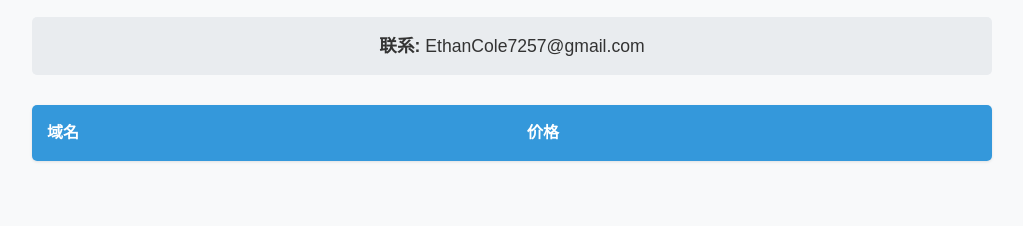
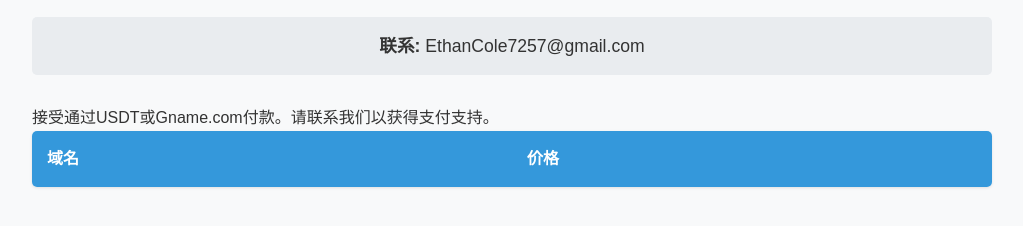
Before and after one commit to limelemonade555/domain-listing-site, a plain HTML site: page index.html in a window 1280 px wide. Shown: the part 74-300 px from the top of the page, without its empty margins (128-1151 px from the left). Drawn offline with Linux system fonts and the light colour scheme.

Commit message:
index.html

```diff
--- a/index.html
+++ b/index.html
@@ -12,6 +12,10 @@
 
         <div class="contact-info">
             <strong>联系:</strong> EthanCole7257@gmail.com
+        </div>
+
+        <div class="payment-info">
+            接受通过USDT或Gname.com付款。请联系我们以获得支付支持。
         </div>
 
         <table class="domain-table">
```
